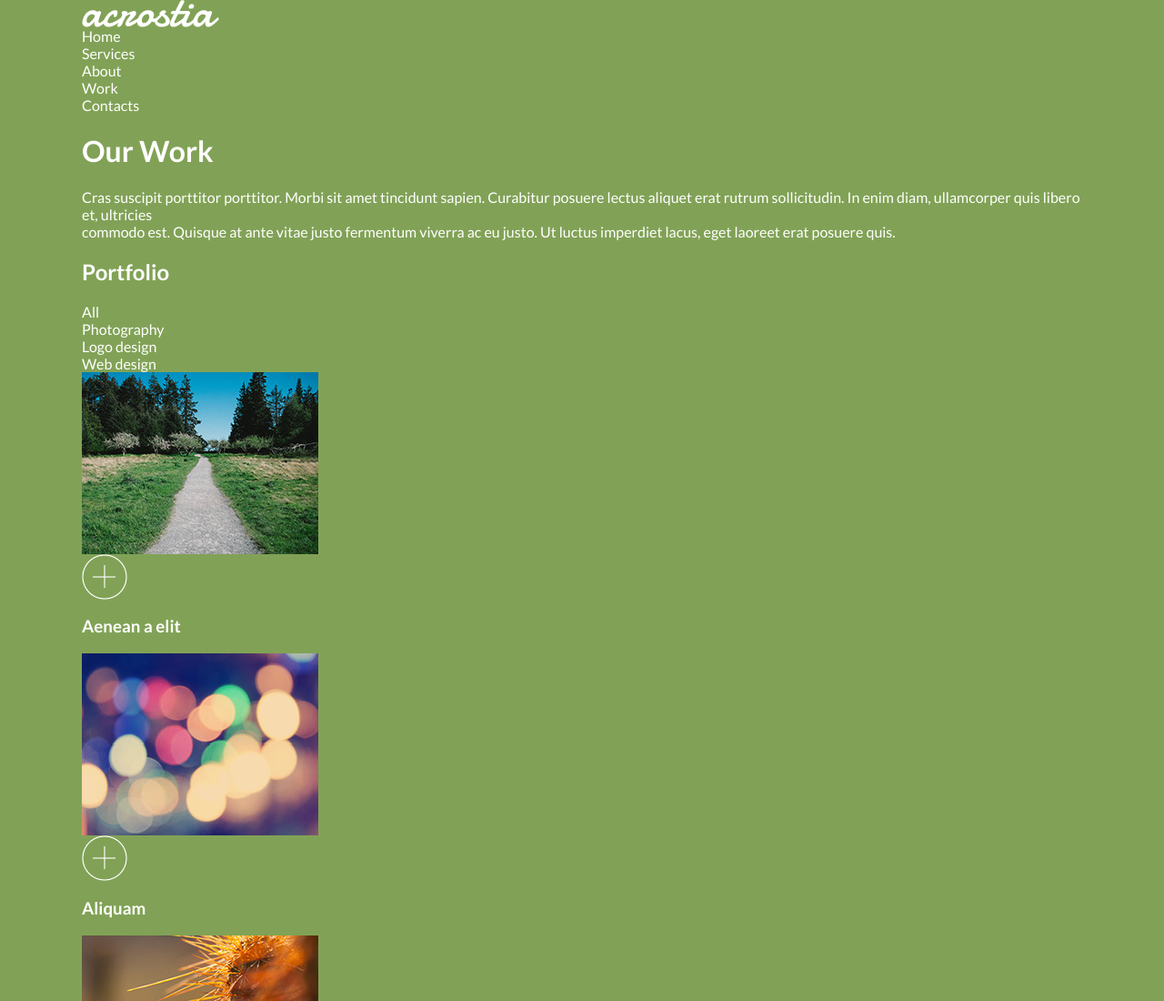
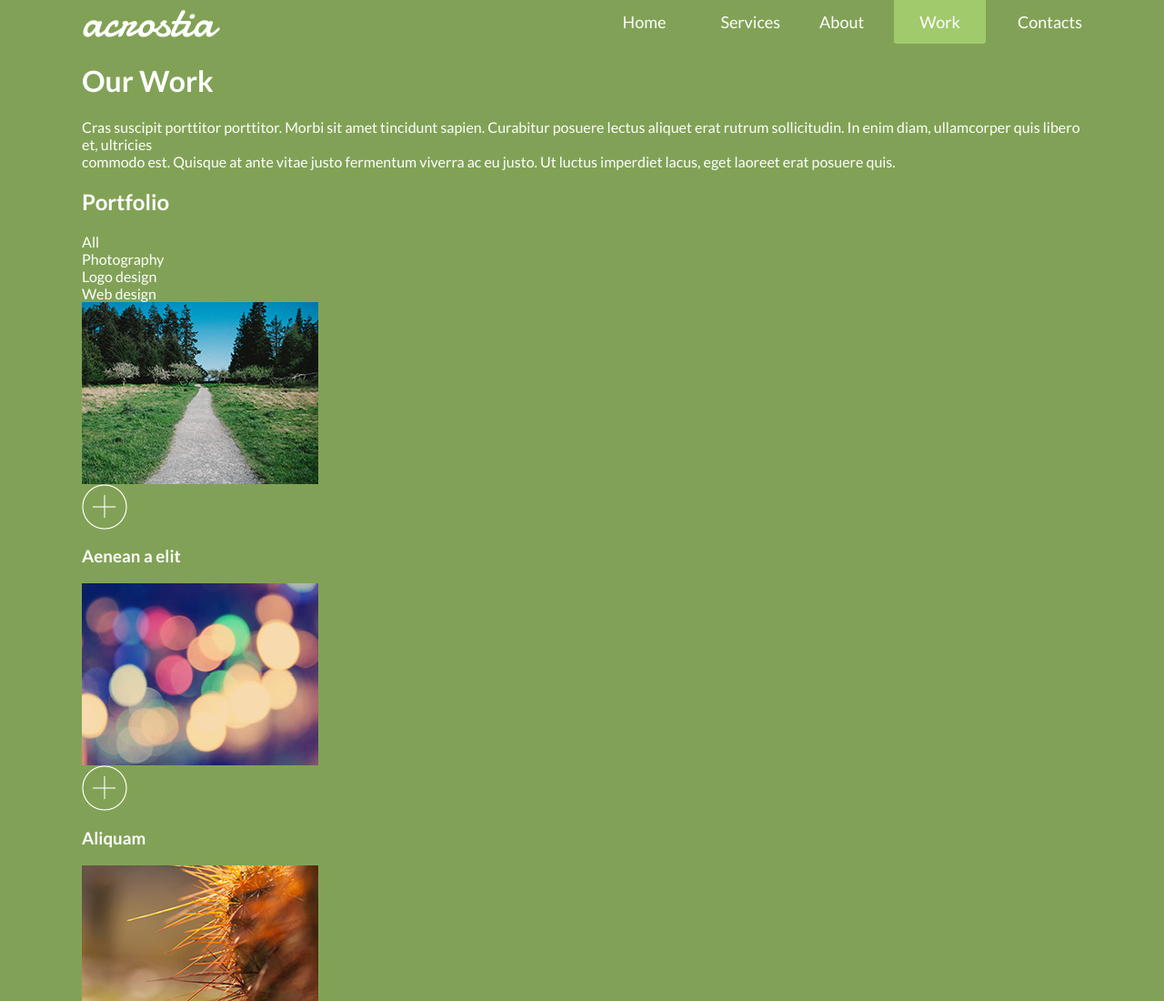
Before and after one commit to kreizyx7/proect, a plain HTML site: page index.html in a window 1280 px wide. Shown: the top 1100 px of the page at 91% size. Drawn offline with Linux system fonts and the light colour scheme; files that its build step writes are made by us from their sources.

Commit message:
добавив ще стилів

```diff
--- a/style.css
+++ b/style.css
@@ -22,3 +22,45 @@ img {
     margin: 0 auto;
     width: 1100px;
 }
+
+header {
+    height: 48px;
+}
+.logo {
+    float: left;
+    margin-top: 11px;
+    margin-left: 1px;
+}
+.menu {
+    float: right;
+}
+.menu li {
+    float: left;
+    margin-left: 43px;
+}
+.menu li:nth-child(2) {
+    margin-left: 60px;
+}
+.menu li:nth-child(4) {
+    margin-left: 33px;
+}
+.menu li:nth-child(5) {
+    margin-left: 35px;
+}
+.menu a {
+    display: block;
+    height: 48px;
+    line-height: 48px;
+    font-size: 18px;
+}
+.menu a.active {
+    padding: 0 28px;
+    background-color: #a1ca6c;
+    border-radius: 0 0 3px 3px;
+}
+.menu a:hover {
+    background-color: #94b963;
+}
+.menu a.active:hover {
+    background-color: #a1ca6c;
+}
```
